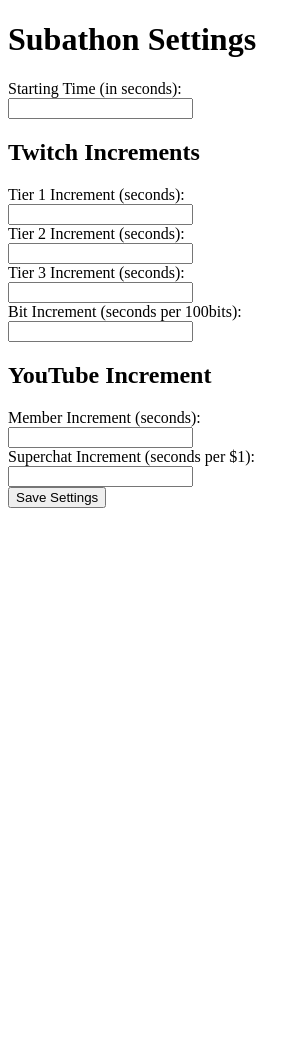
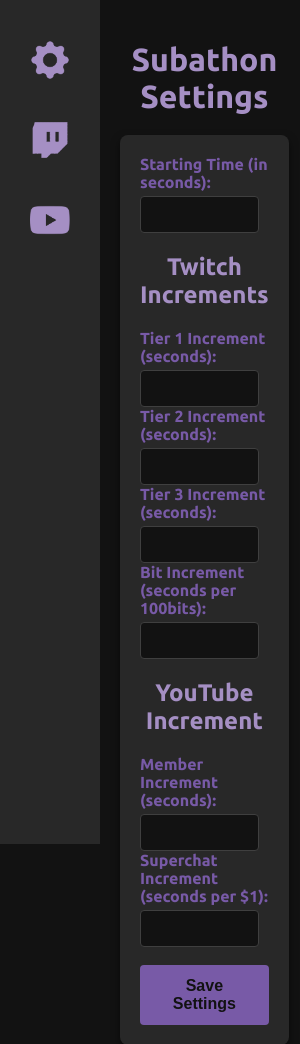
Before and after one commit to thesecretmaster/subathontimer, an Electron app: page subathonsettings.html in a window 300 px wide. Shown: the top 1044 px of the page. Before the commit the page ends 844 px from the top, so only its background shows below. Drawn offline with Linux system fonts and the light colour scheme.

Commit message:
Add style changes

```diff
--- a/global.css
+++ b/global.css
@@ -1,5 +1,169 @@
-@import url('https://fonts.googleapis.com/css2?family=Orbitron:wght@400;700&display=swap');
-#subtimer
+@import url('https://fonts.googleapis.com/css2?family=Montserrat:ital,wght@0,100..900;1,100..900&family=Ubuntu:ital,wght@0,300;0,400;0,500;0,700;1,300;1,400;1,500;1,700&display=swap');
+
+::-webkit-scrollbar {
+    width: 0px;
+}
+
+body {
+    font-family: 'Ubuntu', sans-serif;
+    background-color: #121212;
+    color: #8b8b8b;
+    margin: 0;
+    padding: 0;
+    display: flex;
+}
+
+h1, h2 {
+    color: #a58fc4;
+    text-align: center;
+    margin-bottom: 20px;
+}
+
+.sidebar {
+    position: fixed;
+    top: 0;
+    left: 0;
+    width: 60px;
+    height: 100vh;
+    background-color: #282828;
+    transition: width 0.3s;
+    overflow: hidden;
+    z-index: 1000;
+}
+
+.sidebar:hover {
+    width: 100px;
+}
+
+.icon-container {
+    display: flex;
+    flex-direction: column;
+    align-items: center;
+    margin-top: 20px;
+}
+
+.nav-icon {
+    width: 40px;
+    height: 40px;
+    margin: 20px 0;
+    display: flex;
+    align-items: center;
+    justify-content: center;
+}
+
+.nav-icon img {
+    width: 100%;
+    height: auto;
+}
+
+.leftbar-main {
+    margin-left: 60px;
+    padding: 20px;
+    transition: margin-left 0.3s;
+}
+
+.noBarMain
 {
-    font-family: 'Orbitron', sans-serif;
+    padding: 20px;
 }
+
+.sidebar:hover ~ main {
+    margin-left: 100px;
+}
+
+#subTimerDiv {
+    display: flex;
+    justify-content: center;
+    align-items: center;
+    height: 80%;
+    width: 100%;
+    margin: 0;
+    padding: 0;
+}
+
+#subTimer {
+    font-family: 'Ubuntu', sans-serif;
+    font-size: 70px;
+}
+
+#apiForm {
+    max-width: 400px;
+    margin: 20px auto;
+    padding: 20px;
+    background-color: #282828;
+    border-radius: 8px;
+    box-shadow: 0px 4px 8px rgba(0, 0, 0, 0.5);
+}
+
+#subathonForm {
+    max-width: 400px;
+    margin: 20px auto;
+    padding: 20px;
+    background-color: #282828;
+    border-radius: 8px;
+    box-shadow: 0px 4px 8px rgba(0, 0, 0, 0.5);
+}
+
+subathonForm div {
+    margin-bottom: 15px;
+}
+
+label {
+    display: block;
+    margin-bottom: 5px;
+    color: #785aa7;
+    font-weight: bold;
+}
+
+input[type="number"] {
+    width: 75%;
+    padding: 10px;
+    border: 1px solid #3f3f3f;
+    border-radius: 4px;
+    background-color: #121212;
+    color: #8b8b8b;
+    text-align: center;
+}
+
+input[type="text"]
+{
+    width: 75%;
+    padding: 10px;
+    border: 1px solid #3f3f3f;
+    border-radius: 4px;
+    background-color: #121212;
+    color: #8b8b8b;
+    text-align: center;
+}
+
+input[type="password"]
+{
+    width: 75%;
+    padding: 10px;
+    border: 1px solid #3f3f3f;
+    border-radius: 4px;
+    background-color: #121212;
+    color: #8b8b8b;
+    text-align: center;
+}
+
+button[type="submit"], .subButton {
+    display: block;
+    width: 100%;
+    padding: 12px;
+    border: none;
+    border-radius: 4px;
+    background-color: #785aa7;
+    color: #121212;
+    font-size: 16px;
+    font-weight: bold;
+    cursor: pointer;
+}
+
+button[type="submit"]:hover, .subButton {
+    background-color: #8f74b6;
+}
+
+button[type="submit"]:active, .subButton {
+    background-color: #614198;
+}
--- a/subathonsettings.html
+++ b/subathonsettings.html
@@ -2,18 +2,33 @@
 <html lang="en">
 <head>
   <meta charset="UTF-8" />
-  <meta name="viewport" content="width=device-width, initial-scale=1.0"/>
+  <meta name="viewport" content="width=device-width, initial-scale=1.0" />
   <title>Subathon Settings</title>
+  <link rel="stylesheet" href="global.css">
 </head>
 <body>
-  <h1>Subathon Settings</h1>
+  <div class="sidebar">
+    <div class="icon-container">
+      <a href="#general" class="nav-icon">
+        <img src="img/general-logo.png" alt="General Settings">
+      </a>
+      <a href="#twitch" class="nav-icon">
+        <img src="img/twitch-logo.png" alt="Twitch Settings">
+      </a>
+      <a href="#youtube" class="nav-icon">
+        <img src="img/youtube-logo.png" alt="YouTube Settings">
+      </a>
+    </div>
+  </div>
+  <main class="leftbar-main">
+    <h1 id="general">Subathon Settings</h1>
     <form id="subathonForm">
       <div>
         <label for="startingTime">Starting Time (in seconds):</label>
         <input type="number" id="startingTime" name="startingTime" required>
       </div>
 
-    <h2>Twitch Increments</h2>
+      <h2 id="twitch">Twitch Increments</h2>
       <div>
         <label for="tier1Increment">Tier 1 Increment (seconds):</label>
         <input type="number" id="tier1Increment" name="tier1Increment" required>
@@ -31,7 +46,7 @@
         <input type="number" id="bitIncrement" name="bitIncrement" required>
       </div>
 
-    <h2>YouTube Increment</h2>
+      <h2 id="youtube">YouTube Increment</h2>
       <div>
         <label for="memberIncrement">Member Increment (seconds):</label>
         <input type="number" id="memberIncrement" name="memberIncrement" required>
@@ -40,8 +55,10 @@
         <label for="superchatIncrement">Superchat Increment (seconds per $1):</label>
         <input type="number" id="superchatIncrement" name="superchatIncrement" required>
       </div>
+      <br>
       <button type="submit">Save Settings</button>
     </form>
+  </main>
 </body>
 <script>
   document.addEventListener('DOMContentLoaded', async () => {
```
Also changed, not shown: config.html (+8 -4 lines), index.js (+8 -4 lines), subathoncontrols.html (+1 -0 lines), timer.html (+5 -2 lines), img/general-logo.png (added), img/twitch-logo.png (added), img/youtube-logo.png (added). Lines whose indentation alone changed are shown as unchanged.
